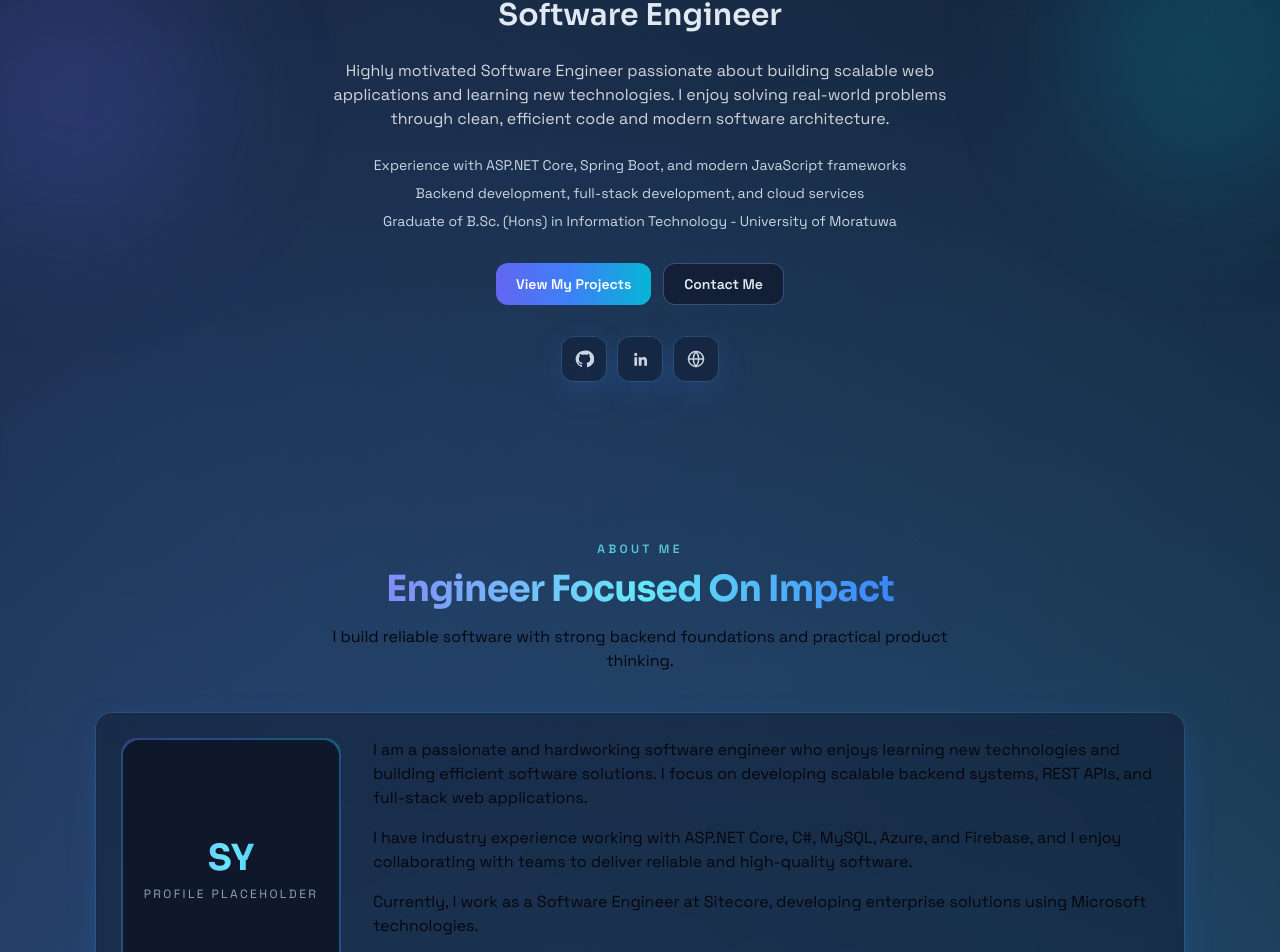
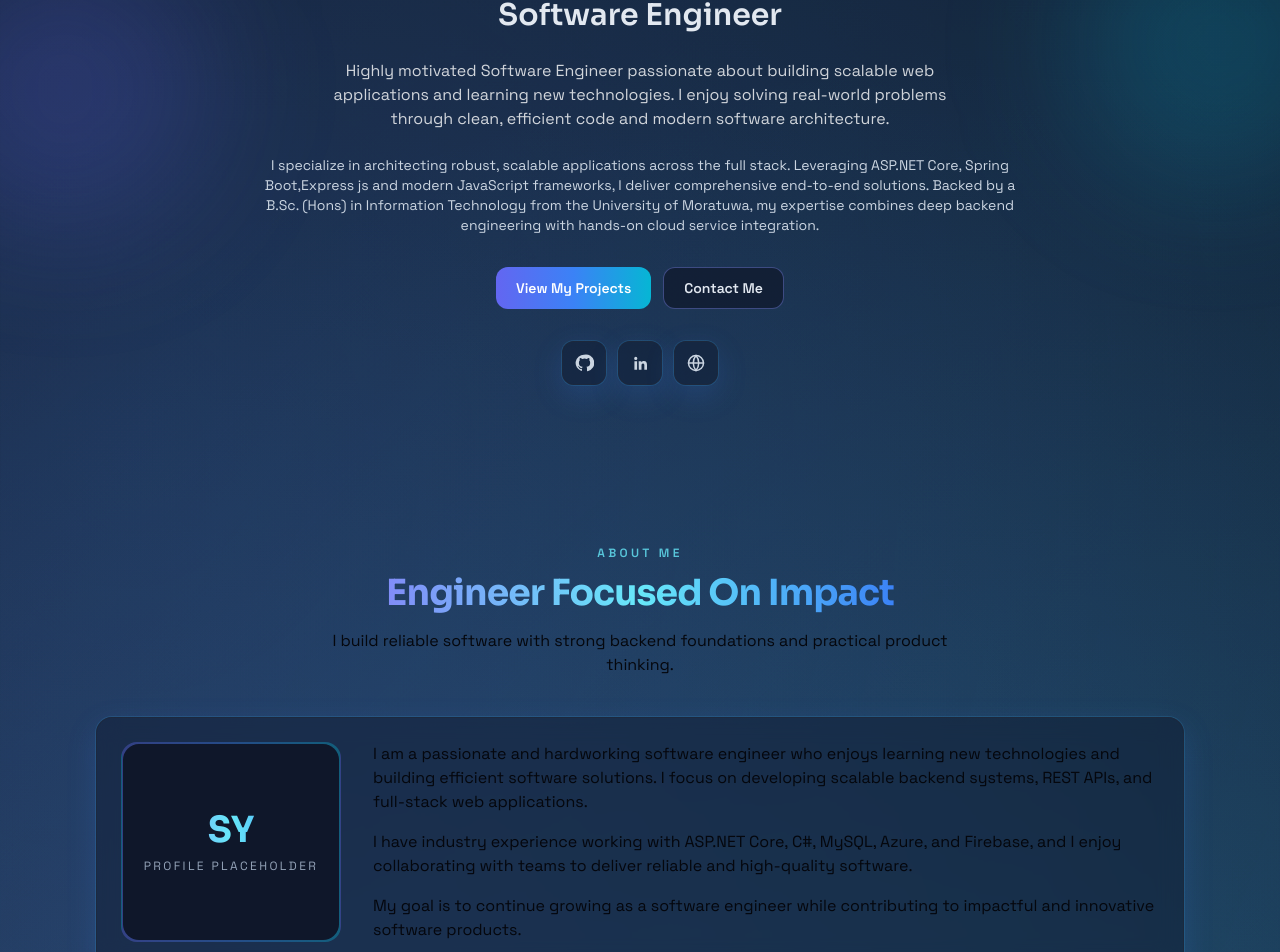
Before and after one commit to salinda-yasas-99/Personal-Portfolio, a React (Vite) app: page / in a window 1280 px wide. Shown: the part 244-1196 px from the top of the page. Built offline with nearby package versions, Linux system fonts and the light colour scheme.

Commit message:
update hero content'

```diff
--- a/src/components/About.jsx
+++ b/src/components/About.jsx
@@ -42,10 +42,7 @@ function About() {
               Azure, and Firebase, and I enjoy collaborating with teams to deliver
               reliable and high-quality software.
             </p>
-            <p>
-              Currently, I work as a Software Engineer at Sitecore, developing
-              enterprise solutions using Microsoft technologies.
-            </p>
+
             <p>
               My goal is to continue growing as a software engineer while
               contributing to impactful and innovative software products.
--- a/src/components/Hero.jsx
+++ b/src/components/Hero.jsx
@@ -46,17 +46,13 @@ function Hero() {
             problems through clean, efficient code and modern software architecture.
           </p>
 
-          <ul className="mt-6 space-y-2 text-sm text-slate-300">
-            <li>
-              Experience with ASP.NET Core, Spring Boot, and modern JavaScript
-              frameworks
-            </li>
-            <li>Backend development, full-stack development, and cloud services</li>
-            <li>
-              Graduate of B.Sc. (Hons) in Information Technology - University of
-              Moratuwa
-            </li>
-          </ul>
+          <p className="mt-6 text-sm text-slate-300">
+            I specialize in architecting robust, scalable applications across the full stack.
+            Leveraging ASP.NET Core, Spring Boot,Express js and modern JavaScript frameworks,
+            I deliver comprehensive end-to-end solutions. Backed by a B.Sc. (Hons) in Information Technology
+            from the University of Moratuwa, my expertise combines deep backend engineering with hands-on cloud
+            service integration.
+          </p>
 
           <div className="mt-8 flex flex-wrap justify-center gap-3">
             <GradientButton href="#projects">View My Projects</GradientButton>
```
Also changed, not shown: src/assets/images/profile img.jpg (added).
